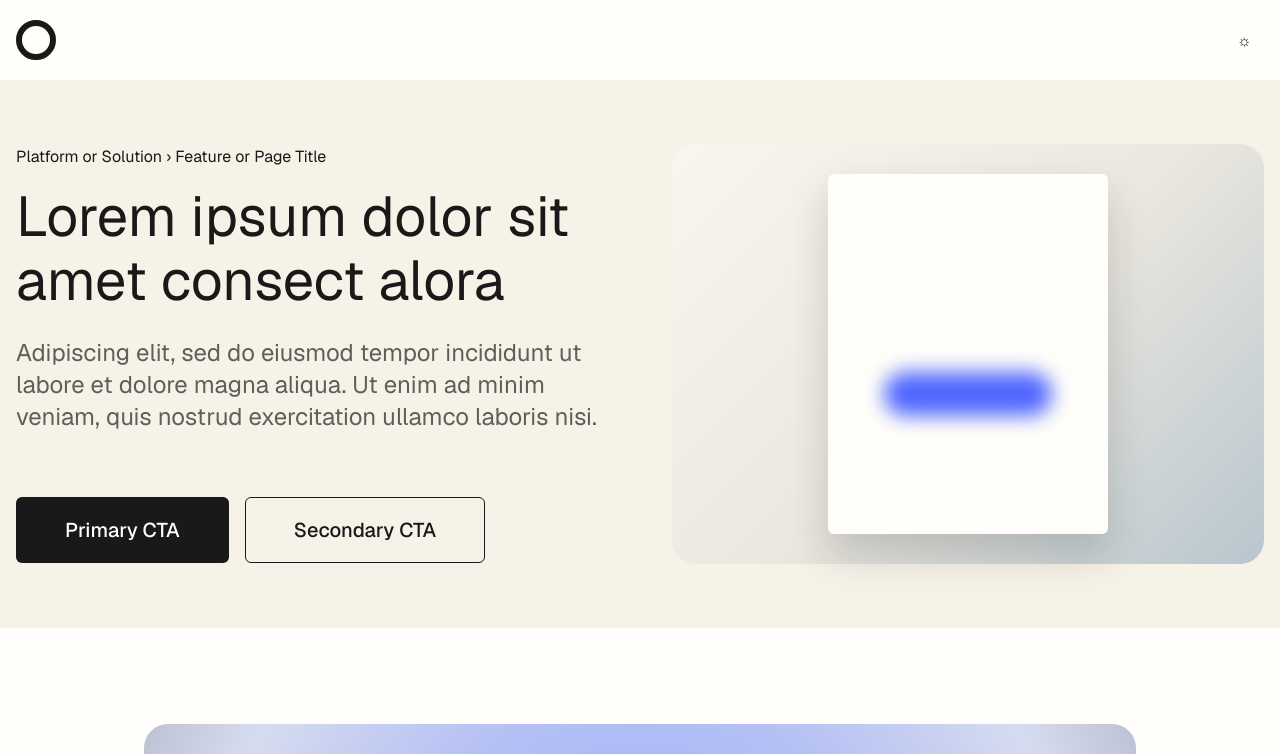
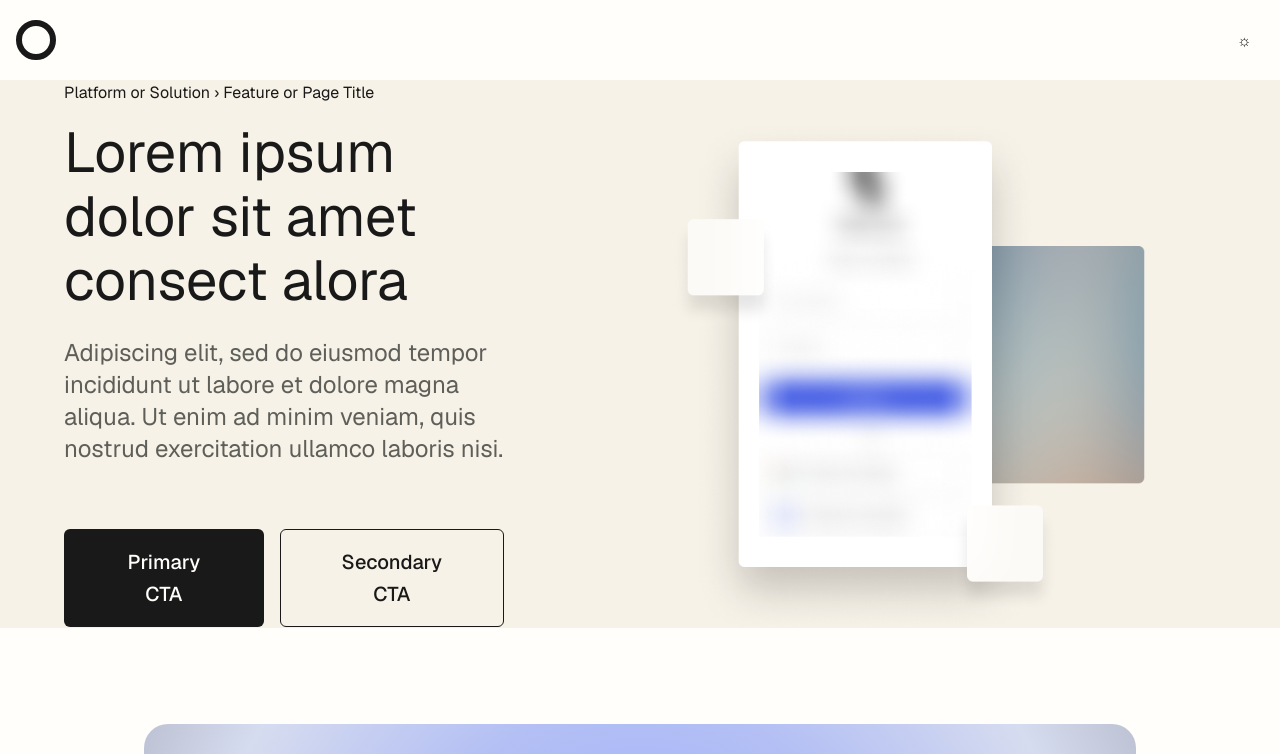
Before and after one commit to SpideyP00L/okta-assignment, a Next.js app: page / in a window 1280 px wide. Shown: the top 754 px of the page. Built offline with nearby package versions, Linux system fonts and the light colour scheme.

Commit message:
feat: replace hero placeholder visual

```diff
--- a/src/components/Hero/HeroVisual.tsx
+++ b/src/components/Hero/HeroVisual.tsx
@@ -1,19 +1,18 @@
 import {
+  HeroVisualImage,
   HeroVisualWrapper,
-  VisualAccent,
-  VisualCard,
 } from "./hero.styles";
 
 /*
- * Decorative visual shown on the right side
- * of the Hero.
+ * Decorative hero artwork exported directly from Figma.
  */
 export function HeroVisual() {
   return (
     <HeroVisualWrapper aria-hidden="true">
-      <VisualCard>
-        <VisualAccent />
-      </VisualCard>
+      <HeroVisualImage
+        src="/images/hero/hero-visual.svg"
+        alt=""
+      />
     </HeroVisualWrapper>
   );
 }
--- a/src/components/Hero/hero.styles.ts
+++ b/src/components/Hero/hero.styles.ts
@@ -20,37 +20,48 @@ export const HeroSection = styled.section`
 `;
 
 export const HeroInner = styled.div`
-  width: min(100%, 1312px);
+  width: min(100%, 1440px);
   margin: 0 auto;
 
   display: grid;
-  grid-template-columns: 1fr 1fr;
+  grid-template-columns:
+    minmax(0, 600px)
+    600px;
 
-  gap: 64px;
+  gap: 112px;
 
-  padding: 64px 16px;
+  padding-inline: 64px;
 
   box-sizing: border-box;
 
   background: ${colors.surfaceSecondary};
 
+  /*
+   * Desktop Figma:
+   *
+   * 64px content inset
+   * 600px content
+   * 112px gap
+   * 600px visual
+   * 64px visual inset
+   *
+   * 64 + 600 + 112 + 600 + 64 = 1440px
+   */
   @media (max-width: ${breakpoints.tablet}) {
     width: 100%;
 
     grid-template-columns: 1fr;
 
-    padding: 48px 64px;
+    gap: 0;
 
-    gap: 40px;
+    padding: 0;
 
     border-radius: 0 0 24px 24px;
+
+    overflow: hidden;
   }
 
   @media (max-width: ${breakpoints.mobile}) {
-    padding: 40px 16px;
-
-    gap: 32px;
-
     border-radius: 0 0 16px 16px;
   }
 `;
@@ -59,6 +70,36 @@ export const HeroContentWrapper = styled.div`
   display: flex;
   flex-direction: column;
   justify-content: center;
+
+  /*
+   * Desktop image frame is 548px tall.
+   * Keeping the content area at the same height gives
+   * us the exact two-column Figma composition.
+   */
+  min-height: 548px;
+
+  @media (max-width: ${breakpoints.tablet}) {
+    min-height: 0;
+
+    /*
+     * Existing tablet measurements:
+     * 48px vertical
+     * 64px horizontal
+     */
+    padding: 48px 64px;
+
+    box-sizing: border-box;
+  }
+
+  @media (max-width: ${breakpoints.mobile}) {
+    /*
+     * Existing mobile content spacing.
+     *
+     * The image frame itself remains full width and
+     * starts immediately after this content block.
+     */
+    padding: 40px 16px;
+  }
 `;
 
 export const Breadcrumb = styled.p`
@@ -119,6 +160,7 @@ export const ButtonGroup = styled.div`
 
   @media (max-width: ${breakpoints.tablet}) {
     flex-direction: column;
+
     margin-top: 40px;
   }
 
@@ -131,6 +173,7 @@ export const Button = styled.button<{
   $variant: "primary" | "secondary";
 }>`
   min-height: 64px;
+
   padding: 16px 48px;
 
   border-radius: ${radius.small};
@@ -164,64 +207,51 @@ export const Button = styled.button<{
   }
 `;
 
+/*
+ * HERO IMAGE FRAME
+ *
+ * Desktop: 600 × 548
+ * Tablet:  full 834 × 560
+ * Mobile:  full 390 × 390
+ *
+ * Tablet/mobile intentionally have no gap between the
+ * content block and this frame.
+ */
 export const HeroVisualWrapper = styled.div`
-  min-height: 420px;
-
-  display: grid;
-  place-items: center;
-
   position: relative;
 
-  border-radius: ${radius.large};
+  width: 600px;
+  height: 548px;
 
-  background: linear-gradient(
-    135deg,
-    #f9f6ef 0%,
-    #ece8df 50%,
-    #b8c6ce 100%
-  );
+  overflow: hidden;
+
+  background: transparent;
 
   @media (max-width: ${breakpoints.tablet}) {
-    min-height: 360px;
+    width: 100%;
+    height: 560px;
   }
 
   @media (max-width: ${breakpoints.mobile}) {
-    min-height: 300px;
+    width: 100%;
+    height: 390px;
   }
 `;
 
-export const VisualCard = styled.div`
-  width: min(70%, 280px);
-  min-height: 360px;
+/*
+ * Figma's Placeholder image uses "Fit".
+ *
+ * contain reproduces that behavior without distorting
+ * the exported 600 × 548 artwork at other breakpoints.
+ */
+export const HeroVisualImage = styled.img`
+  display: block;
 
-  position: relative;
+  width: 100%;
+  height: 100%;
 
-  border-radius: ${radius.small};
-  background: ${colors.snow};
+  object-fit: fill;
 
-  box-shadow: 0 20px 40px rgba(25, 25, 25, 0.18);
-
-  @media (max-width: ${breakpoints.tablet}) {
-    width: 220px;
-    min-height: 300px;
-  }
-
-  @media (max-width: ${breakpoints.mobile}) {
-    width: 180px;
-    min-height: 240px;
-  }
+  pointer-events: none;
+  user-select: none;
 `;
-
-export const VisualAccent = styled.div`
-  position: absolute;
-  top: 55%;
-  left: 20%;
-  right: 20%;
-
-  height: 44px;
-
-  border-radius: 999px;
-
-  background: #5066ff;
-  filter: blur(10px);
-`;
```
Also changed, not shown: public/images/hero/hero-visual.svg (added).
